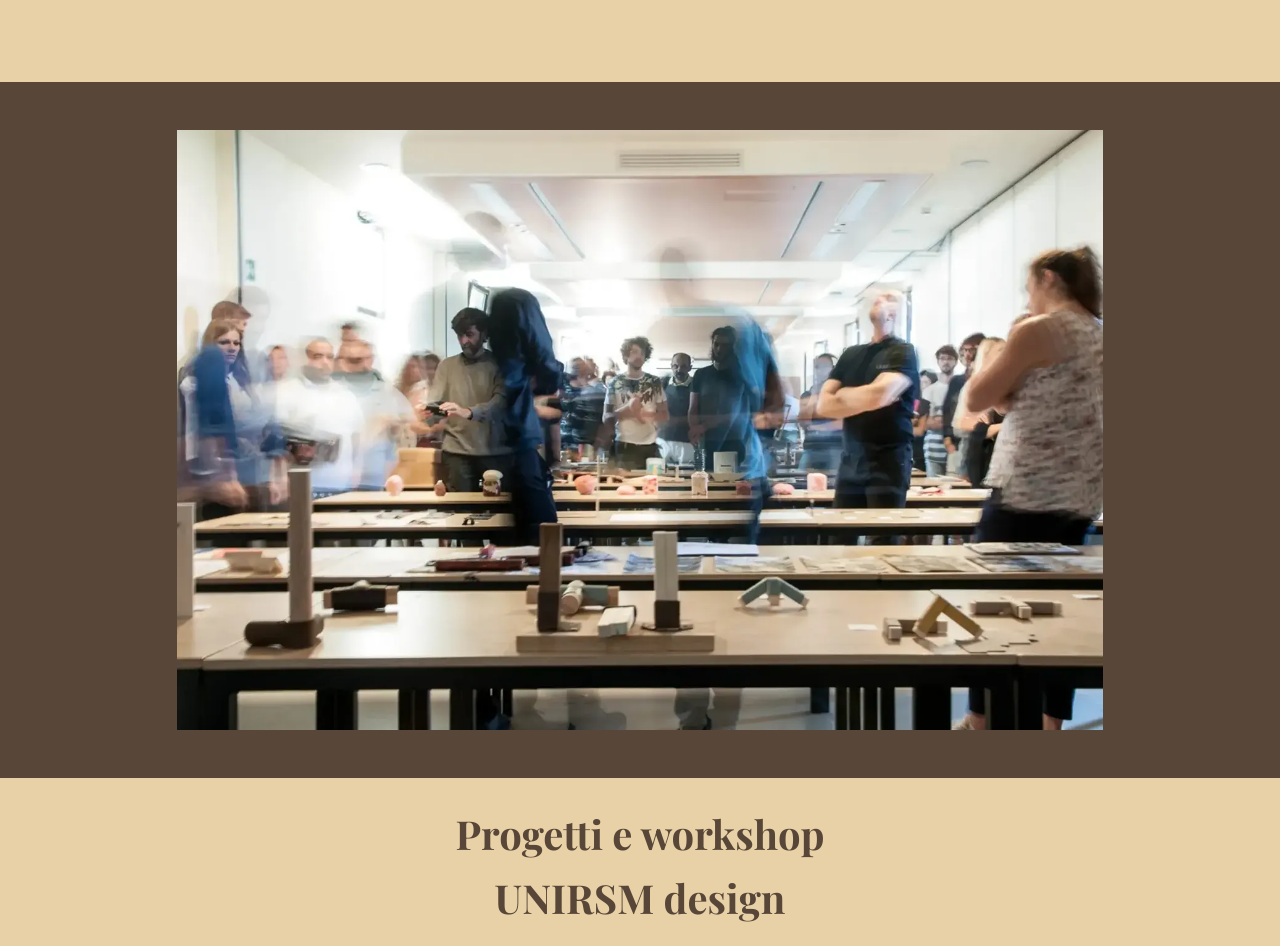
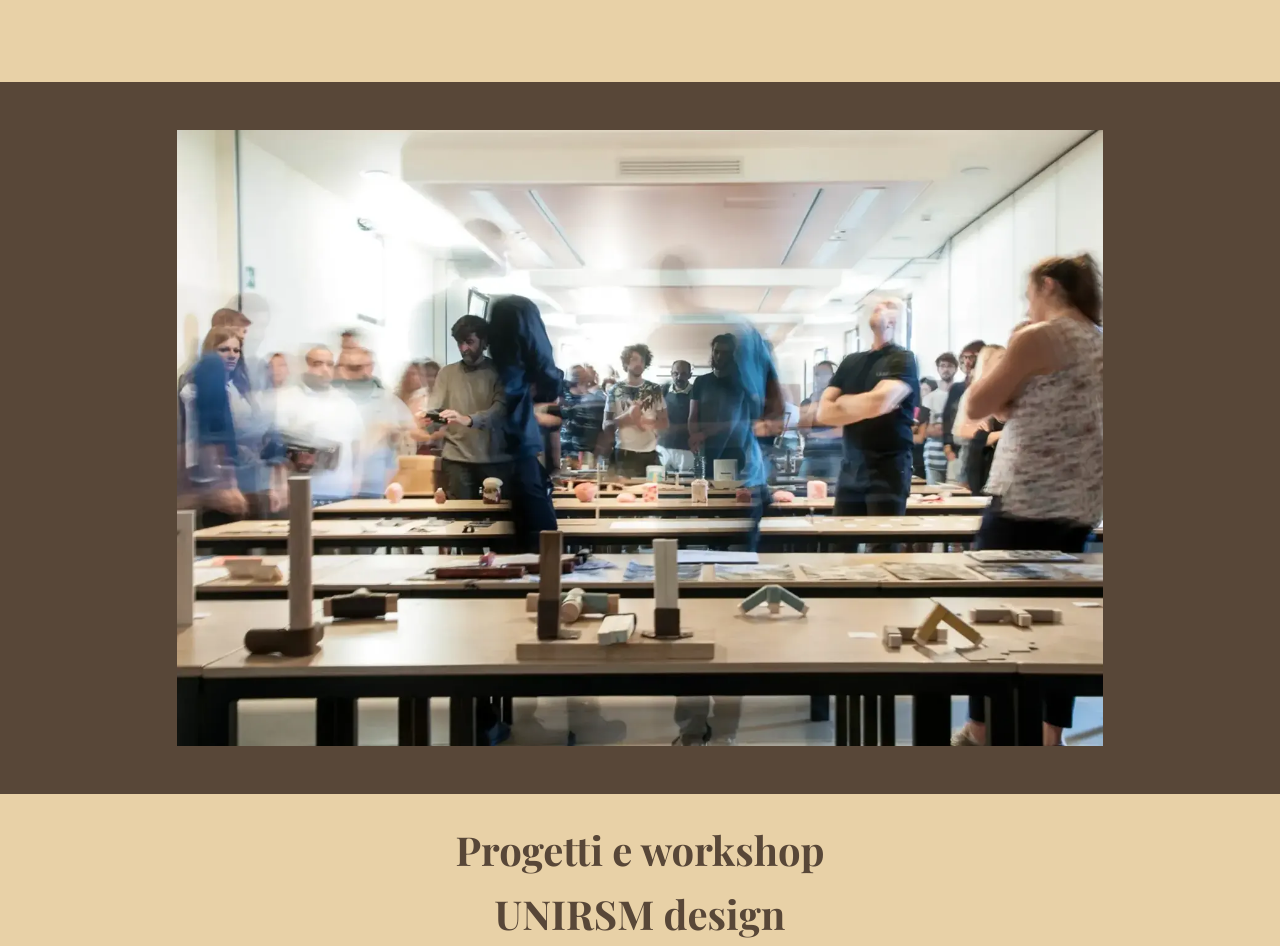
Before and after one commit to sofia010605/One_nardelli_sofia, a plain HTML site: page index.html in a window 1280 px wide. Shown: the part 2460-3406 px from the top of the page. Drawn offline with nearby package versions, Linux system fonts and the light colour scheme; a web font is replaced by a local one.

Commit message:
Add files via upload
aggiornamento

```diff
--- a/style.css
+++ b/style.css
@@ -179,8 +179,6 @@ h1, h2, h3, h4 {font-weight: 700;}
 .img-intermedia-grande {
     width: 1360px;
     max-width: 100%; /* Si adatta allo schermo se lo schermo è minore di 1360px */
-    height: 600px;
-    object-fit: cover;
     display: block;
     margin-left: 0;
     margin-right: 0;
```
